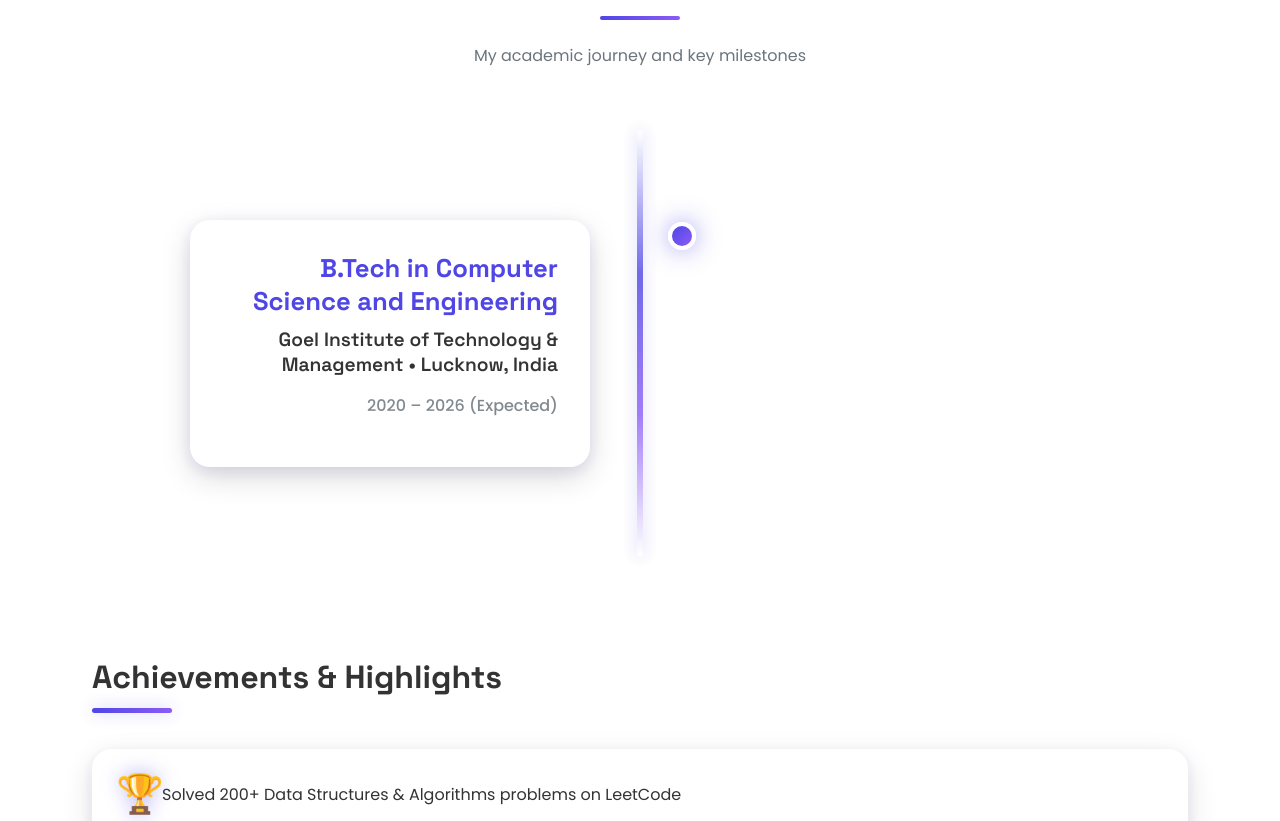
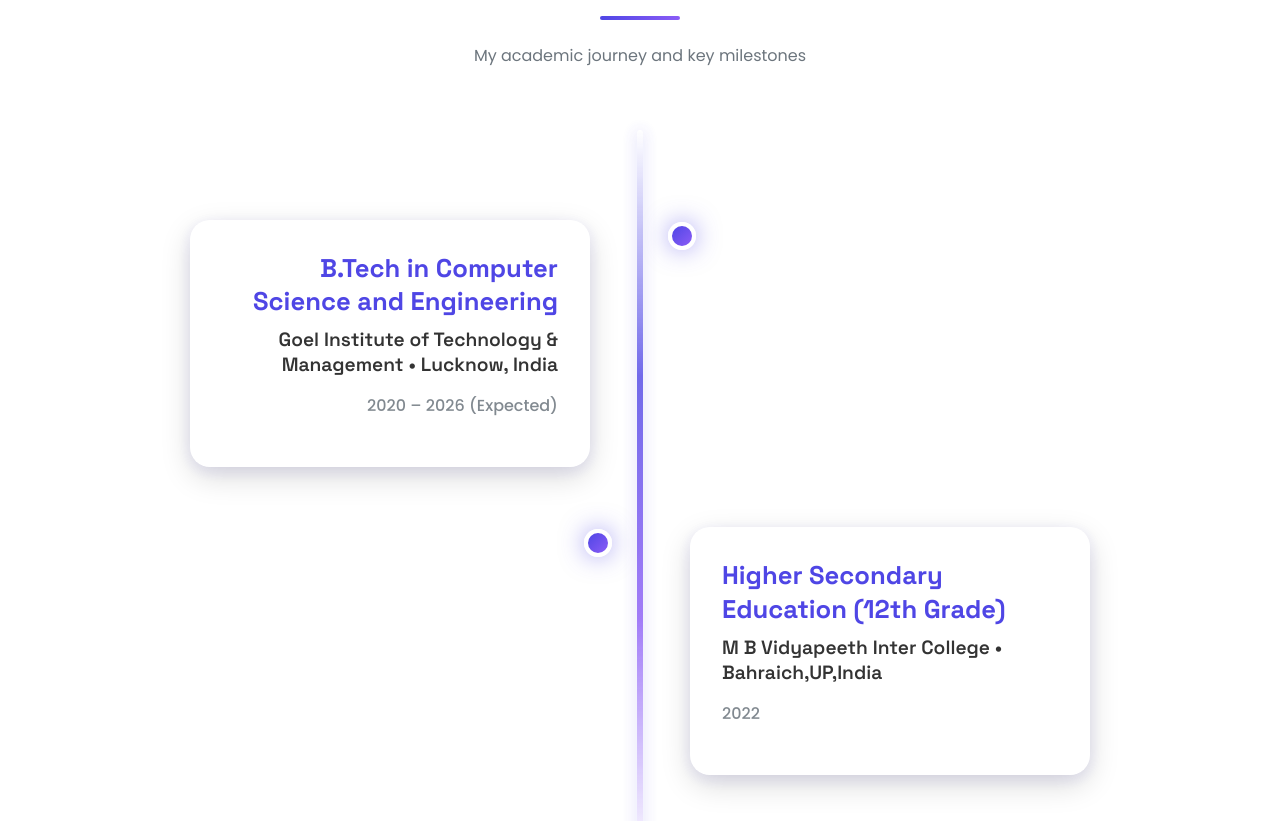
Before and after one commit to awadhesh8994/portfolio, a React (Create React App) app: page / in a window 1280 px wide. Shown: the part 4164-4985 px from the top of the page. Built offline with nearby package versions, Linux system fonts and the light colour scheme.

Commit message:
Updated About & Contact sections with new content and animations

```diff
--- a/src/components/Contact.js
+++ b/src/components/Contact.js
@@ -121,6 +121,7 @@ const Contact = () => {
                 >
                   <span className="social-icon">{link.icon}</span>
                   <span className="social-name">{link.name}</span>
+
                 </a>
               ))}
             </div>
--- a/src/components/Education.js
+++ b/src/components/Education.js
@@ -76,6 +76,12 @@ const Education = () => {
       location: "Lucknow, India",
       period: "2020 – 2026 (Expected)",
     },
+    {
+      id: 2,
+      degree: "Higher Secondary Education (12th Grade)",
+      institution: "M B Vidyapeeth Inter College",
+      location: "Bahraich,UP,India",
+      period: "2022",}
     // Add more degrees here in reverse chronological order
   ];
 
```
